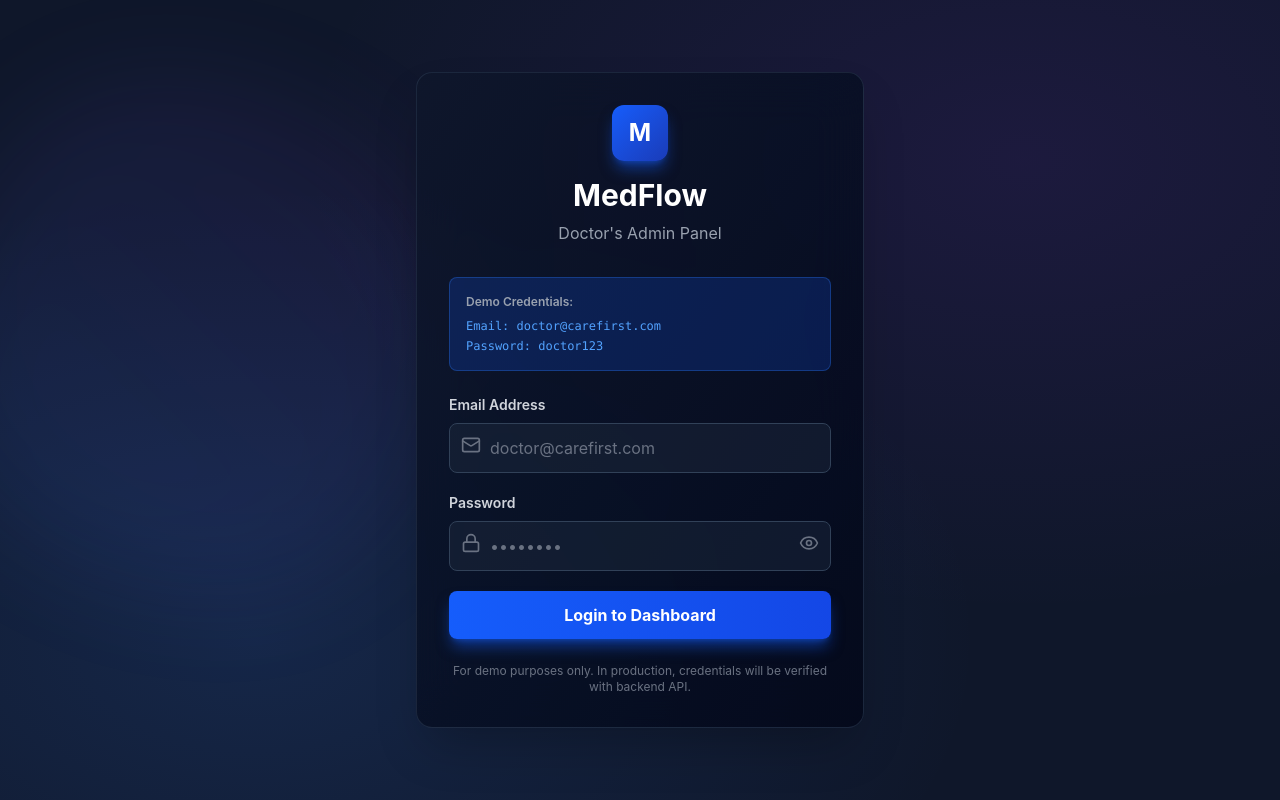
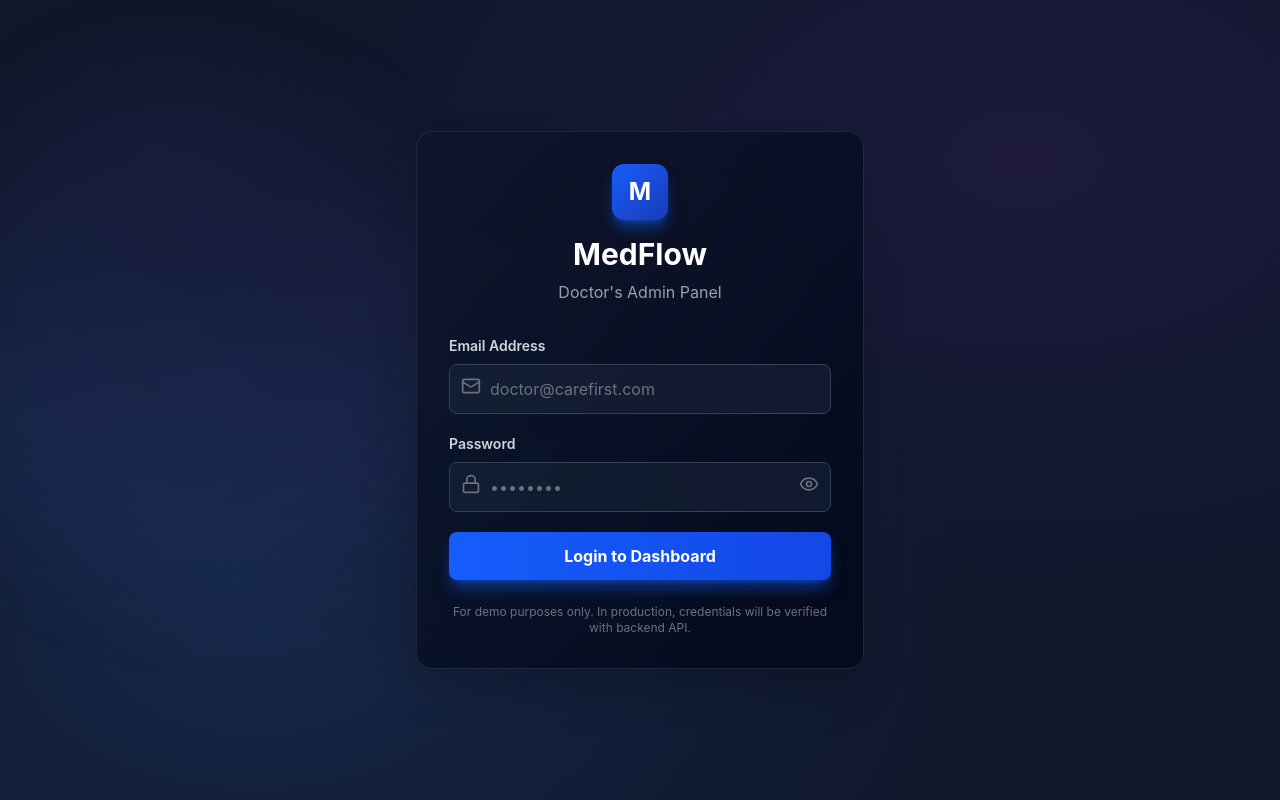
Before and after one commit to Bamania-Rudresh-007/doctor-appointment-booking-system, a React (Vite) app in the folder frontend/: page /login in a window 1280 px wide. Built offline with nearby package versions, Linux system fonts and the light colour scheme; no server answers.

Commit message:
fix: remove demo credentials from DoctorLogin component for security reasons

```diff
--- a/frontend/src/doctor-dashboard/pages/DoctorLogin.jsx
+++ b/frontend/src/doctor-dashboard/pages/DoctorLogin.jsx
@@ -98,18 +98,6 @@ const DoctorLogin = () => {
                         </div>
                     )}
 
-                    <div className="mb-6 p-4 bg-blue-600/20 border border-blue-500/30 rounded-lg">
-                        <p className="text-xs text-gray-400 mb-2 font-semibold">
-                            Demo Credentials:
-                        </p>
-                        <p className="text-xs text-blue-400 font-mono break-all mb-1">
-                            Email: {DOCTOR_DUMMY_LOGIN.email}
-                        </p>
-                        <p className="text-xs text-blue-400 font-mono break-all">
-                            Password: {DOCTOR_DUMMY_LOGIN.password}
-                        </p>
-                    </div>
-
                     <form onSubmit={handleSubmit} className="space-y-5">
                         <div>
                             <label className="block text-sm font-semibold text-gray-300 mb-2">
```
